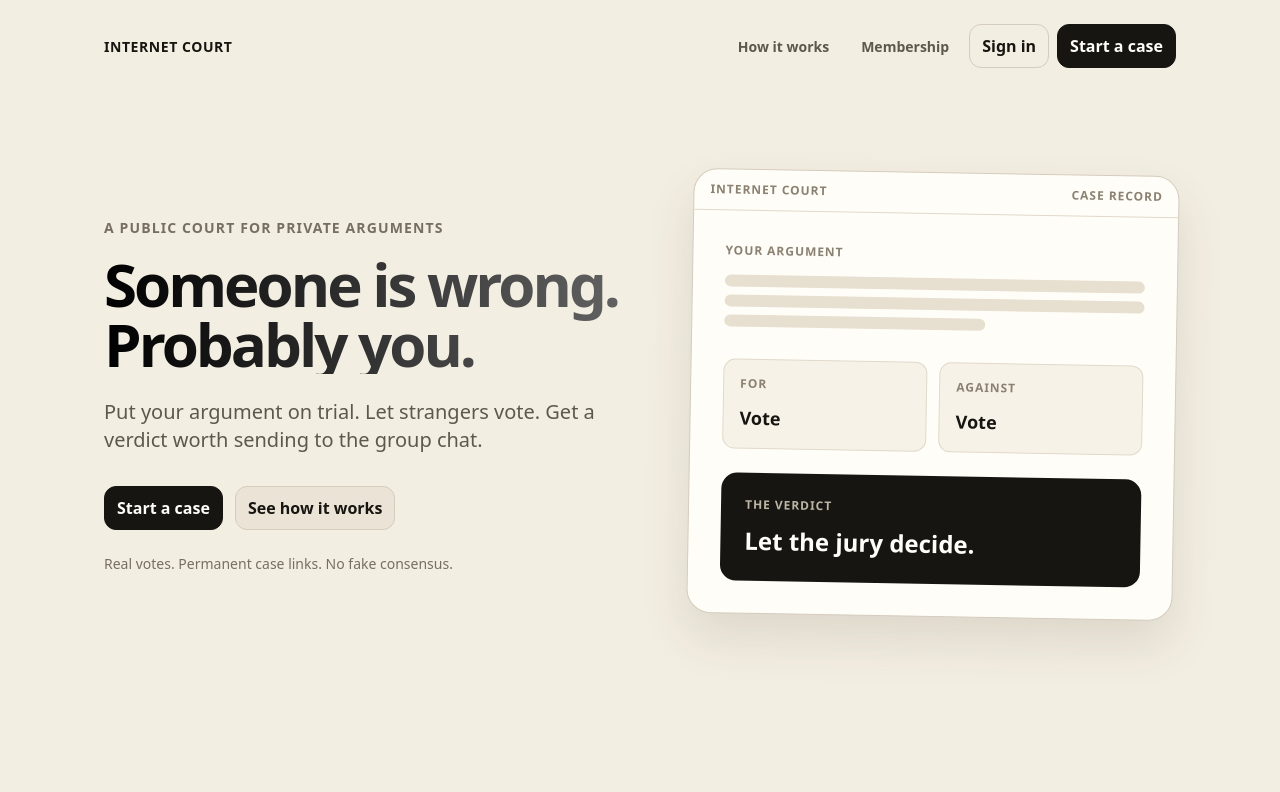
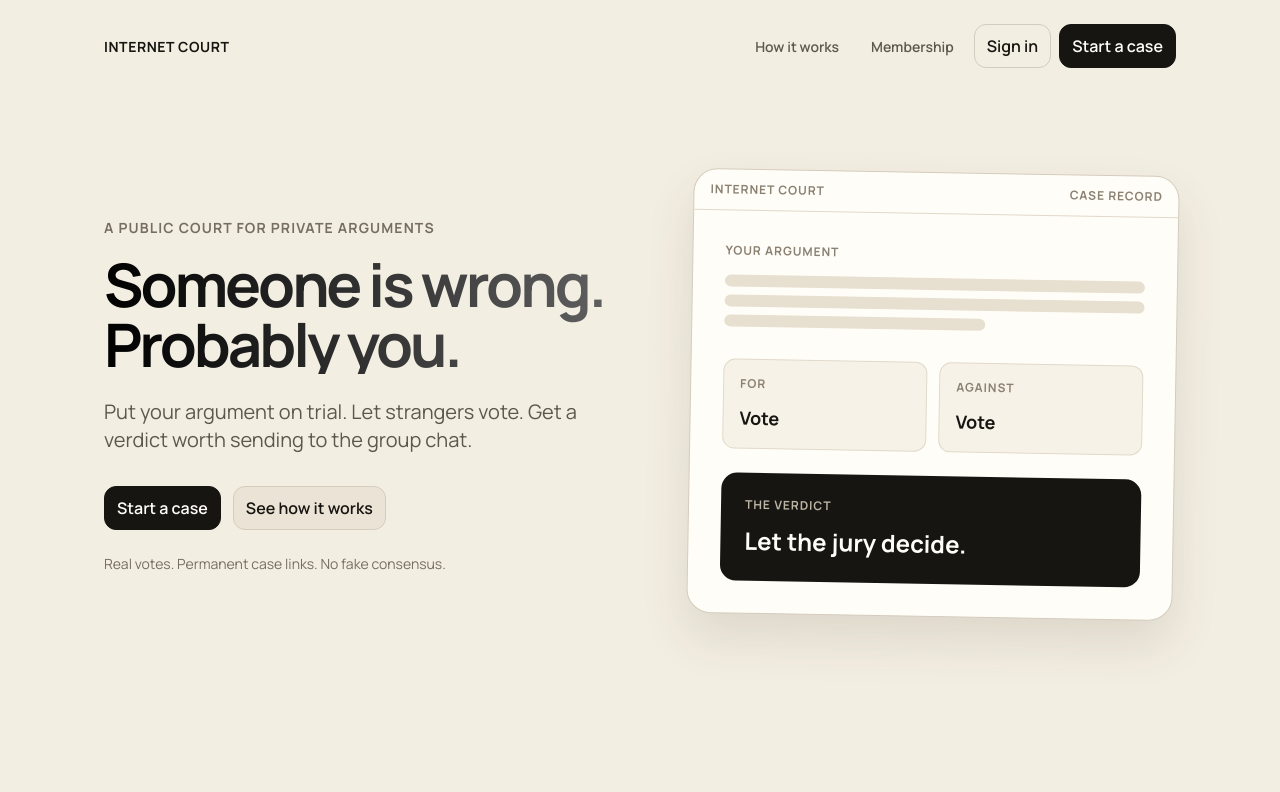
Before and after one commit to SohailKhan0525/internet-court, a Next.js app: page / in a window 1280 px wide. Shown: the top 792 px of the page. Built offline with nearby package versions, Linux system fonts and the light colour scheme; no server answers.

Commit message:
Use Manrope throughout the site

```diff
--- a/app/globals.css
+++ b/app/globals.css
@@ -1,7 +1,7 @@
 *{box-sizing:border-box}
 :root{color-scheme:light}
 html{background:#f3eee2;color:#171511;scroll-behavior:smooth}
-body{margin:0;background:#f3eee2;color:#171511;font-family:Geist,ui-sans-serif,system-ui,sans-serif}
+body{margin:0;background:#f3eee2;color:#171511;font-family:var(--font-manrope),ui-sans-serif,system-ui,sans-serif}
 button,input,textarea,select{font:inherit}
 button{appearance:none}
 a{color:inherit;text-decoration:none}
```
